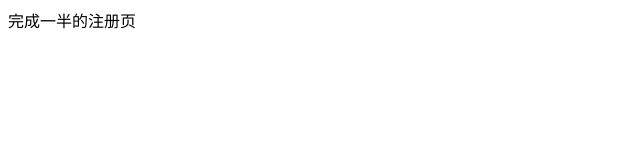
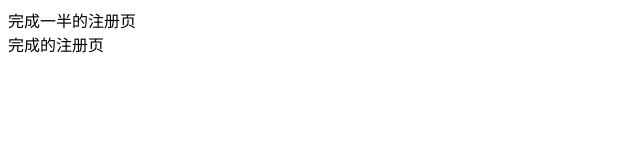
Before and after one commit to Tomiyzz/myfirstone, a plain HTML site: page index3.html in a window 1280 px wide. Shown: the whole page, without its empty margins (0-640 px from the left). Drawn offline with Linux system fonts and the light colour scheme.

Commit message:
完成的注册页

```diff
--- a/index3.html
+++ b/index3.html
@@ -10,5 +10,8 @@
   <div>
     完成一半的注册页
   </div>
+  <div>
+    完成的注册页
+  </div>
 </body>
 </html>
```
